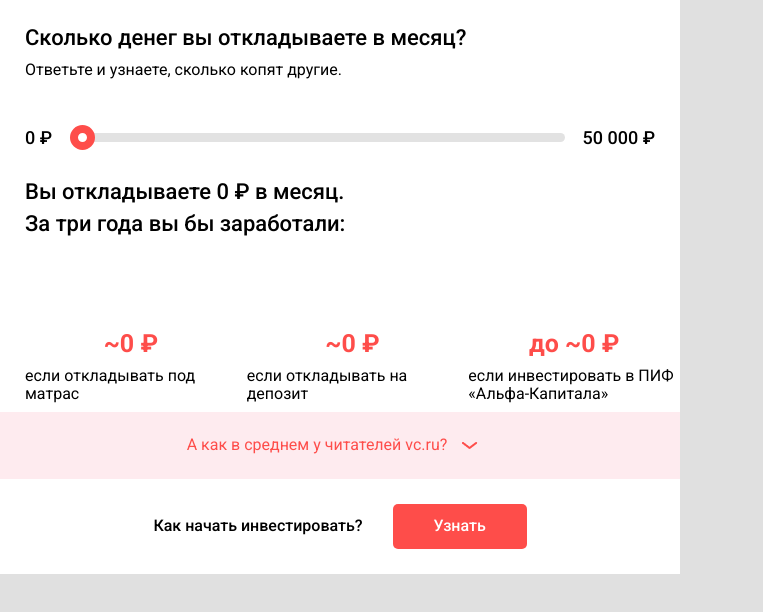
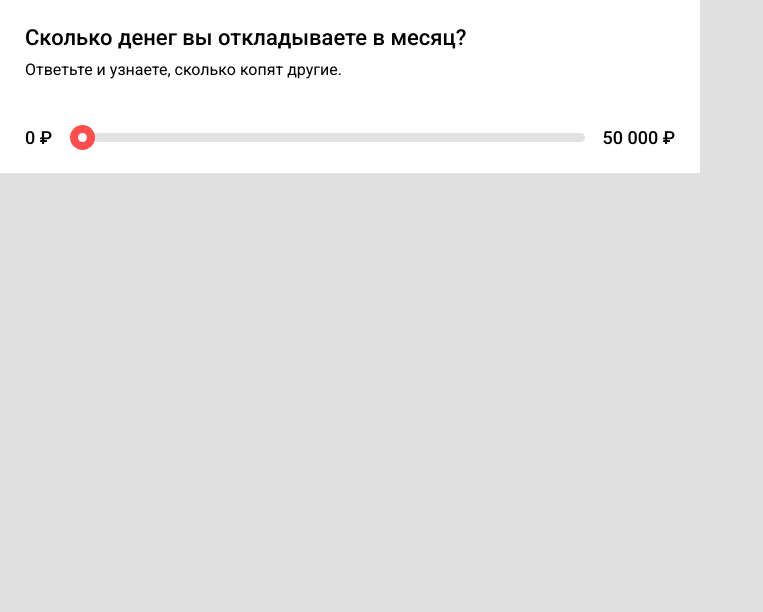
Before and after one commit to RanetkaGod/vc-testtask-vue, a Vue app: page / in a window 1280 px wide. Shown: the top 612 px of the page, without its empty margins (0-763 px from the left). Built offline with nearby package versions, Linux system fonts and the light colour scheme.

Commit message:
Add scroll functions and about block

```diff
--- a/package.json
+++ b/package.json
@@ -11,6 +11,7 @@
     "core-js": "^3.6.5",
     "sass": "^1.32.8",
     "sass-loader": "^10.1.1",
+    "smoothscroll-polyfill": "^0.4.4",
     "vue": "^2.6.11"
   },
   "devDependencies": {
--- a/src/App.vue
+++ b/src/App.vue
@@ -1,30 +1,45 @@
 <template>
   <div id="app">
-    <deposit-select/>
-    <deposit-result :inputValue="inputValue"/>
+    <deposit-select @valueChanged='valueChanged'/>
+    <transition-collapse>
+      <deposit-result id="deposit-result" v-if="showResult" :inputValue="inputValue"/>
+    </transition-collapse>
   </div>
 </template>
 
 <script>
 import DepositSelect from "@/components/DepositSelect";
 import DepositResult from "@/components/DepositResult";
+import smoothscroll from 'smoothscroll-polyfill'
+import mixin from "@/mixins/mixins";
+import TransitionCollapse from "@/components/TransitionCollapse";
 
 export default {
   name: 'App',
   components: {
+    TransitionCollapse,
     DepositResult,
-    DepositSelect
+    DepositSelect,
   },
+  mixins: [mixin],
   data() {
     return {
-      inputValue: 0
+      inputValue: 0,
+      showResult: false
     }
   },
   mounted: function () {
+    smoothscroll.polyfill()
     let vm = this
     this.$root.$on('inputDepositValue', function (value) {
       vm.inputValue = value
     })
+  },
+  methods: {
+    valueChanged: function () {
+      this.showResult = true
+      this.scrollToElement('deposit-result', 600)
+    }
   }
 }
 </script>
@@ -40,6 +55,17 @@ body
 
 #app
   font-family: 'Roboto', sans-serif
-  max-width: 680px
+  max-width: 700px
   background: white
+
+.collapse-enter-active, .collapse-leave-active
+  transition: all 2s ease
+  transform-origin: top
+
+.collapse-enter, .collapse-leave-to
+  max-height: 0
+
+.collapse-enter-to, .collapse-leave
+  max-height: 100%
+
 </style>
--- a/src/components/DepositResult.vue
+++ b/src/components/DepositResult.vue
@@ -8,14 +8,24 @@
       <div class="deposit-media-result" v-for="(type, key) in depositTypes" :key="key">
         <coins-counter :calculated-income="calculatedIncome(key)"/>
         <div class="sum-wrapper">
-          <p class="sum"> {{type.sumPrefix}}{{ calculatedIncome(key) | addNumberSpaces }} &#8381;</p>
+          <p class="sum"> {{ type.sumPrefix }}{{ calculatedIncome(key) | addNumberSpaces }} &#8381;</p>
         </div>
         <p class="deposit-media-result__condition">{{ type.description }}</p>
       </div>
     </div>
     <div class="dropdown">
-      <p class="dropdown__text">А как в среднем у читателей vc.ru?</p>
-      <img class="dropdown__icon" src="../assets/down.png"/>
+      <transition-collapse>
+        <div id="dropdown-content" class="dropdown-content" v-if="dropdownShown">
+          123
+        </div>
+      </transition-collapse>
+      <div class="dropdown-navigation" @click="showDropdown">
+        <p class="dropdown-navigation__text">
+          <span v-if="!dropdownShown">А как в среднем у читателей vc.ru?</span>
+          <span v-else>Скрыть</span>
+        </p>
+        <img class="dropdown-navigation__icon" :src="dropdownIcon"/>
+      </div>
     </div>
     <div class="about">
       <p class="about__text">Как начать инвестировать?</p>
@@ -26,12 +36,16 @@
 
 <script>
 import CoinsCounter from "@/components/CoinsCounter";
+import mixin from "@/mixins/mixins";
+import TransitionCollapse from "@/components/TransitionCollapse";
+
 export default {
   name: "DepositResult",
-  components: {CoinsCounter},
+  components: {TransitionCollapse, CoinsCounter},
   props: [
     'inputValue'
   ],
+  mixins: [mixin],
   data() {
     return {
       depositTypes: {
@@ -47,21 +61,22 @@ export default {
           description: 'если инвестировать в ПИФ «Альфа-Капитала»',
           sumPrefix: 'до ~'
         }
-      }
+      },
+      dropdownShown: false
     }
   },
   methods: {
     calculatedIncome: function (depositType) {
       let income = 0
       const months = 36,
-          depositMultiplier  = 1.224,
+          depositMultiplier = 1.224,
           alfaMultiplier = 1.7121
       switch (depositType) {
         case 'save':
           income = this.inputValue * 36
           break
         case 'deposit':
-          income =  Math.floor(this.inputValue * months * depositMultiplier) // Годовая капитализация при 6.98% годовых
+          income = Math.floor(this.inputValue * months * depositMultiplier) // Годовая капитализация при 6.98% годовых
           break
         case 'alfa':
           income = Math.floor(this.inputValue * months * alfaMultiplier) // 71.21 процент дохода
@@ -71,6 +86,17 @@ export default {
     },
     redirectToAlfa: function () {
       window.open('https://alfabank.ru/make-money/investments/')
+    },
+    showDropdown: function () {
+      this.dropdownShown = !this.dropdownShown
+      if (this.dropdownShown) {
+        this.scrollToElement('dropdown-content', 600)
+      }
+    },
+  },
+  computed: {
+    dropdownIcon: function () {
+      return this.dropdownShown ? require('../assets/up.png') : require('../assets/down.png')
     }
   }
 }
@@ -82,57 +108,78 @@ export default {
 
 .deposit-result
   width: 100%
+  height: auto
+  overflow: hidden
+
   .content, .deposit-media
-    padding: 0 0 0 25px
+    padding: 0 25px 25px 25px
+
   .content
-    margin-bottom: 24px
     .content__item
       margin: 6px 0
 
     .content-title
       @extend %title
+
   .deposit-media
     display: grid
     grid-template-columns: 1fr 1fr 1fr
-    grid-gap: 10px
+
     &-result
       position: relative
+
       .sum-wrapper
         display: flex
         flex-direction: row
         justify-content: center
         margin-top: 15px
+
       .sum
         margin: 0
         font-size: 25px
         font-weight: 700
         color: $complementary-color
+
       &__condition
         @extend %regular-text
         margin: 8px 0
         display: inline-block
+
   .dropdown
+    position: relative
+
+    .dropdown-content
+      overflow: hidden
+      background: $background-color-accessory
+
+    .dropdown-navigation
+      background: $background-color-accessory
       height: 67px
-    background: $background-color-accessory
       display: flex
       flex-direction: row
       justify-content: center
       align-items: center
+
       &__text
         color: $complementary-color
         font-weight: 400
         font-size: 16px
+
       &__icon
         margin: 15px
+
   .about
     display: flex
     flex-direction: row
     justify-content: center
     align-items: center
     height: 95px
+    padding: 0 25px 0 25px
+
     &__text
       font-weight: 500
       font-size: 16px
+
     &__button
       background: $complementary-color
       border: 0
@@ -146,16 +193,32 @@ export default {
       margin-left: 30px
       cursor: pointer
       transition: background-color .2s ease
+
       &:hover
         background: #ef3124
+
       &:focus
         outline: none
+
       &::-moz-focus-inner
         border: 0
+
+.collapse-enter-active, .collapse-leave-active
+  transition: all .2s ease
+  transform-origin: top
+
+.collapse-enter, .collapse-leave-to
+  max-height: 0
+
+.collapse-enter-to, .collapse-leave
+  max-height: 400px
+
+
 @include tablet
   .deposit-result
     .deposit-media
       grid-template-columns: 1fr
+
       .deposit-media-result
         .sum-wrapper
           justify-content: flex-start
--- a/src/components/DepositSelect.vue
+++ b/src/components/DepositSelect.vue
@@ -4,7 +4,7 @@
       <p class="content__item content-title">Сколько денег вы откладываете в месяц?</p>
       <p class="content__item content-subtitle">Ответьте и узнаете, сколько копят другие.</p>
     </div>
-    <input-range class="input-form" />
+    <input-range class="input-form" @valueChanged="$emit('valueChanged')"/>
   </div>
 </template>
 
--- a/src/components/InputRange.vue
+++ b/src/components/InputRange.vue
@@ -7,7 +7,7 @@
             {{ inputValue | addNumberSpaces }} &#8381;
           </span>
       </div>
-      <input v-model="inputValue" @input="input($event)" class="input-range" type="range" :min="inputMinValue" :max="inputMaxValue" value="0"/>
+      <input v-model="inputValue" @change="$emit('valueChanged')" @input="input($event)" class="input-range" type="range" :min="inputMinValue" :max="inputMaxValue" value="0"/>
     </div>
     <span class="label label_to">50 000 &#8381;</span>
   </div>
--- /dev/null
+++ b/src/components/TransitionCollapse.vue
@@ -0,0 +1,67 @@
+<template>
+  <transition
+      enter-active-class="enter-active"
+      leave-active-class="leave-active"
+      @before-enter="beforeEnter"
+      @enter="enter"
+      @after-enter="afterEnter"
+      @before-leave="beforeLeave"
+      @leave="leave"
+      @after-leave="afterLeave"
+  >
+    <slot/>
+  </transition>
+</template>
+
+<script>
+export default {
+  name: "TransitionCollapse",
+  methods: {
+    beforeEnter(element) {
+      requestAnimationFrame(() => {
+        if (!element.style.height) {
+          element.style.height = '0px';
+        }
+
+        element.style.display = null;
+      });
+    },
+    enter(element) {
+      requestAnimationFrame(() => {
+        requestAnimationFrame(() => {
+          element.style.height = `${element.scrollHeight}px`;
+        });
+      });
+    },
+    afterEnter(element) {
+      element.style.height = null;
+    },
+    beforeLeave(element) {
+      requestAnimationFrame(() => {
+        if (!element.style.height) {
+          element.style.height = `${element.offsetHeight}px`;
+        }
+      });
+    },
+    leave(element) {
+      requestAnimationFrame(() => {
+        requestAnimationFrame(() => {
+          element.style.height = '0px';
+        });
+      });
+    },
+    afterLeave(element) {
+      element.style.height = null;
+    },
+  }
+}
+
+</script>
+
+<style scoped>
+.enter-active,
+.leave-active {
+  overflow: hidden;
+  transition: height .6s ease;
+}
+</style>
--- /dev/null
+++ b/src/mixins/mixins.js
@@ -0,0 +1,13 @@
+let mixin = {
+    methods: {
+        scrollToElement: function (id, timeout) {
+            setTimeout(scrollToElementById, timeout, id)
+            function scrollToElementById(id) {
+                document.getElementById(id).scrollIntoView(
+                    {behavior: 'smooth', inline: 'center', block: 'center'})
+            }
+        }
+    }
+}
+
+export default mixin
```
Also changed, not shown: 1 other file (tests, documents, lock files or other folders). Lines whose indentation alone changed are shown as unchanged.
